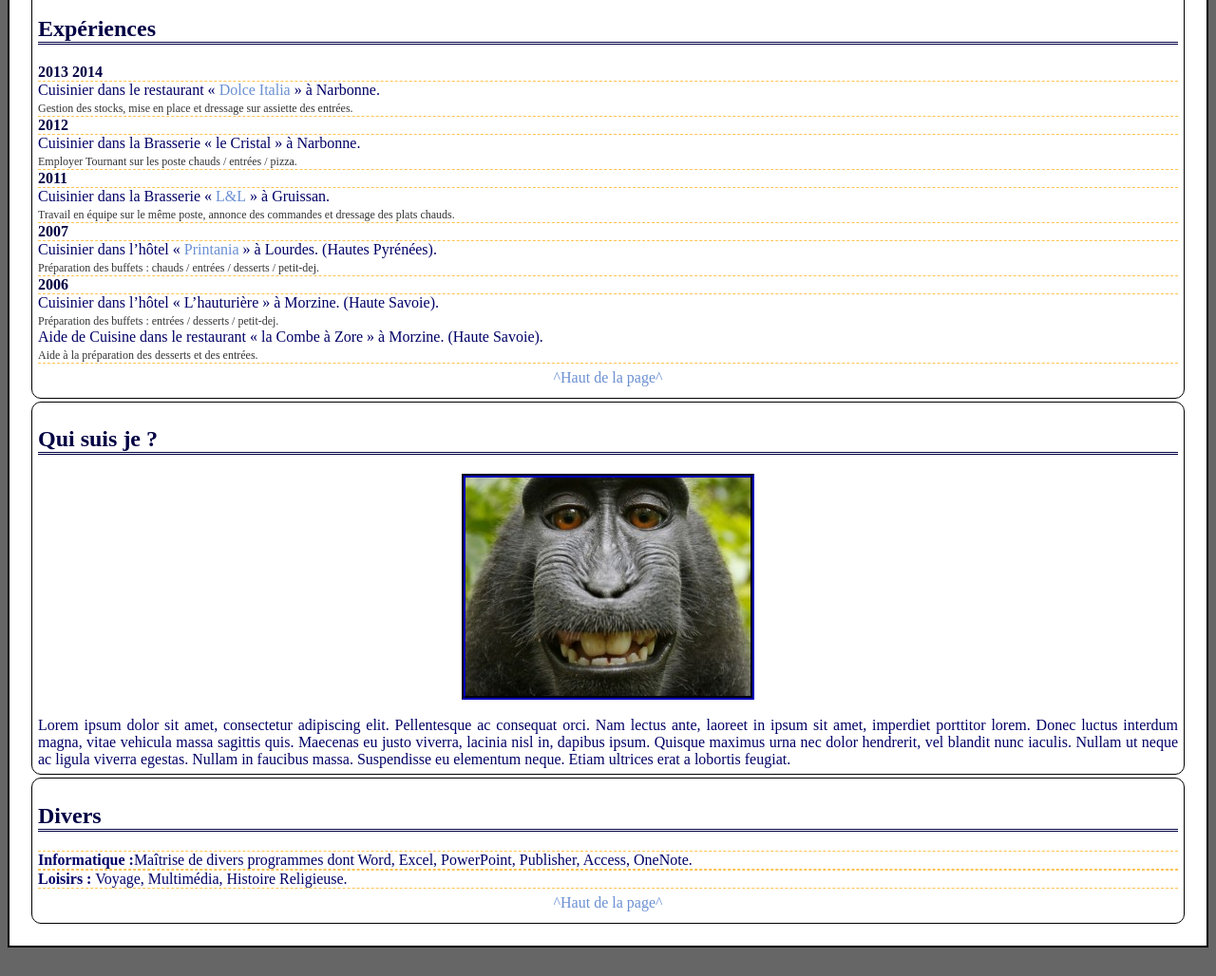
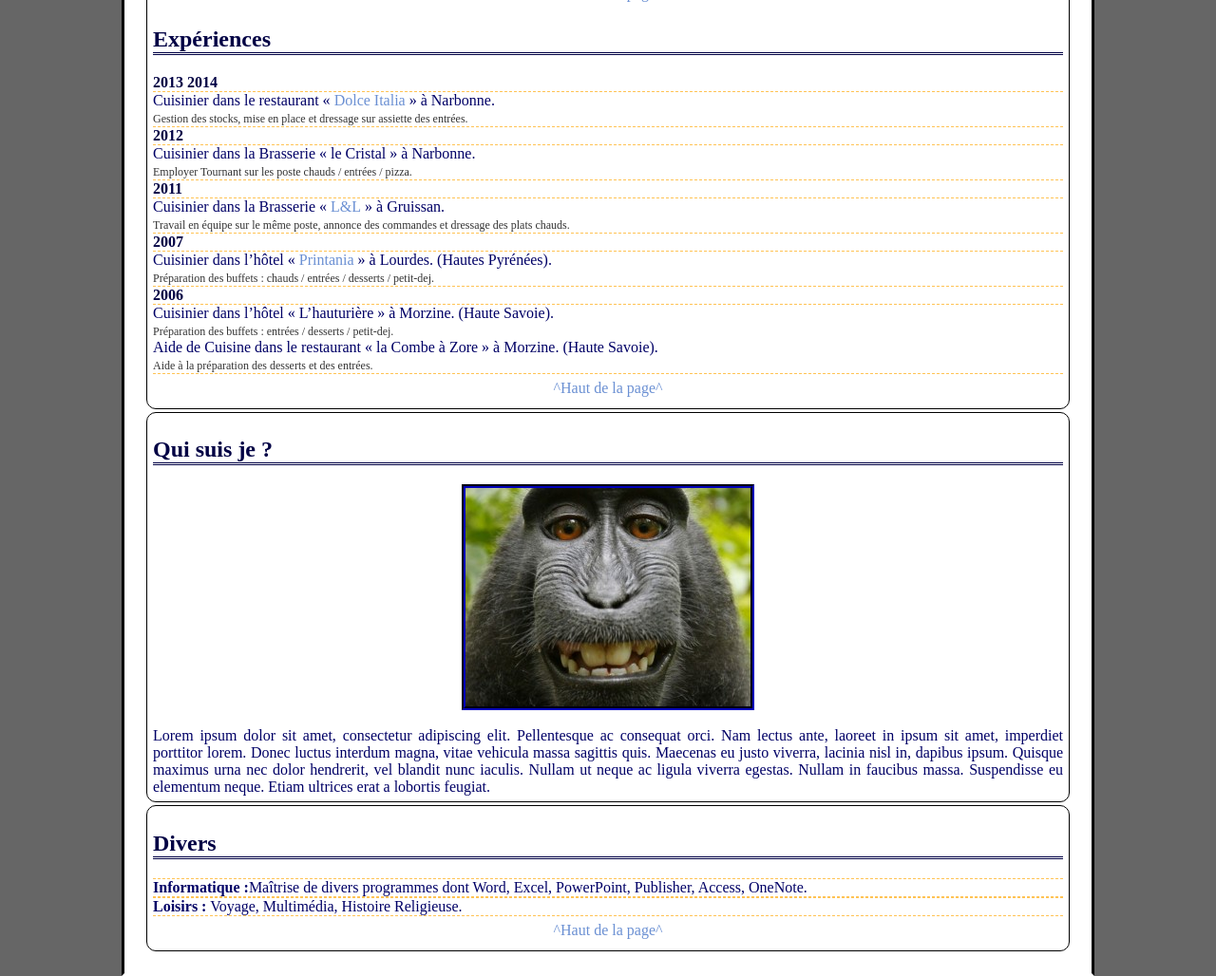
Before and after one commit to simplon-amandinem/simplon-ndevynck.github.io, a plain HTML site: page index.html in a window 1280 px wide. Shown: the part 615-1643 px from the top of the page at 95% size. Before the commit the page ends 1621 px from the top, so only its background shows below. Drawn offline with Linux system fonts and the light colour scheme.

Commit message:
maj fin de journer2

```diff
--- a/style.css
+++ b/style.css
@@ -1,13 +1,15 @@
+
 body {
 	background-color: #666666;
-	pading: 0px 50px 0px 50px;
-	margin: Opx 50px 0px 50px;
+	padding: 0% 10% 0% 10%;
+	margin: 0%;
 }
 #cadre {
 	background-color: #ffffff;
-	border: solid 2px;
+	border: solid 3px;
+	border-top-color: #ffffff;
+	border-bottom-color: #ffffff;
 	padding: 20px;
-
 }
 header {
 	border: solid 1px #000000;
@@ -15,7 +17,6 @@ header {
 	margin: 3px;
 	padding: 6px;
 	color: #000066;
-
 }
 #tete1 {
 
@@ -56,12 +57,10 @@ h2 {
 	border-top: dashed 1px #ffc354;
 	border-bottom: dashed 1px #ffc354;
 	color:#000066;
-
 }
 .poste span {
 	color:#333333;
 	font-size: 12px;
-
 }
 aside {
 	border: solid 1px;
@@ -78,7 +77,6 @@ img {
 #description {
 	text-align: justify;
 	color:#000066;
-
 }
 footer {
 	border: solid 1px;
```
